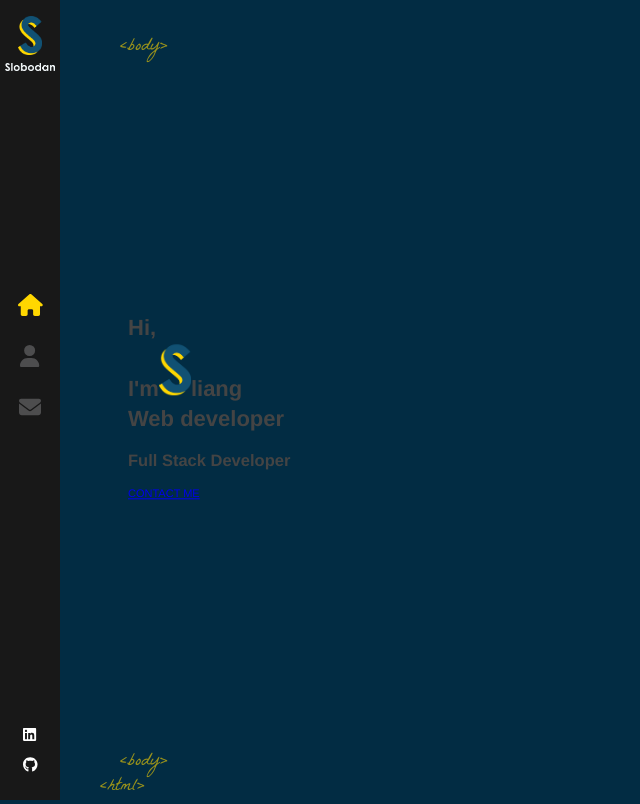
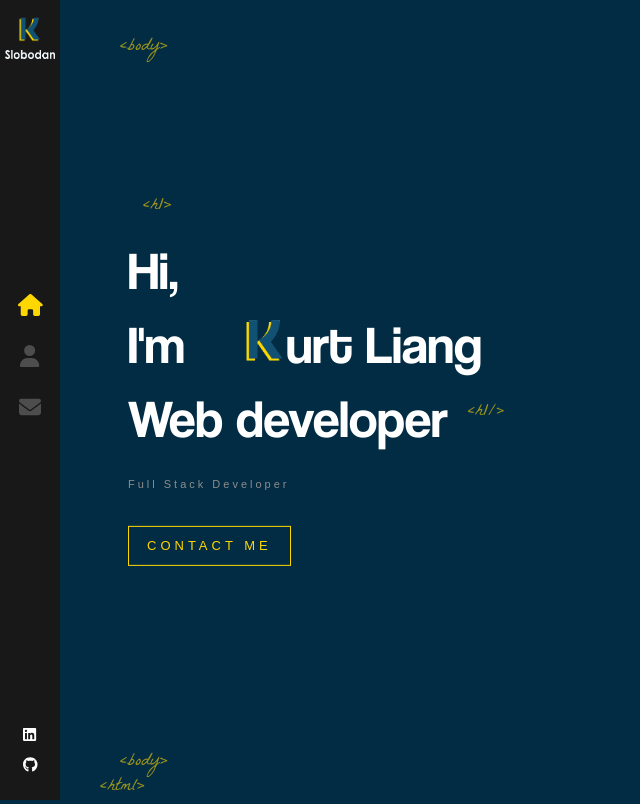
Before and after one commit to Kurt-Leong/react-portfolio, a React (Create React App) app: page / in a window 1280 px wide. Shown: the whole page, without its empty margins (0-640 px from the left). Built offline with nearby package versions, Linux system fonts and the light colour scheme.

Commit message:
styling landing page

```diff
--- a/src/components/Home/index.js
+++ b/src/components/Home/index.js
@@ -1,5 +1,5 @@
 import { Link } from 'react-router-dom'
-import LogoTitle from '../../assets/images/logo-s.png'
+import LogoTitle from '../../assets/images/logo-k.png'
 import './index.scss'
 
 export default function Home() {
@@ -8,9 +8,9 @@
       <div className="container home-page">
         <div className="text-zone ">
           <h1>
-            Hi, <br /> I'm
-            <img src={LogoTitle} alt="developer" />
-            liang
+            Hi,
+            <br /> I'm &nbsp; <img src={LogoTitle} alt="developer" />
+            urt Liang
             <br />
             Web developer
           </h1>
--- a/src/components/Home/index.scss
+++ b/src/components/Home/index.scss
@@ -9,8 +9,79 @@
   }
 
   h1{
+    color:#fff;
+    font-size:53px;
+    margin:0;
+    font-family: 'Coolvetica';
+    font-weight:400;
+
+    &::before{
+      content:"<h1>";
+      font-family:'La Belle Aurore';
+      color:#ffd700;
+      font-size:18px;
+      position:absolute;
+      margin-top:-40px;
+      left:15px;
+      opacity:0.6
+
+    }
+
+    &::after{
+      content:"<h1/>";
+      font-family:La Belle Aurore;
+      color:#ffd700;
+      font-size:18px;
+      position:absolute;
+      margin-top:18px;
+      margin-left:20px;
+      animation:fadeIn 1s 1.7s backwards;
+      opacity:0.6;
+
+
+    }
+
     img{
-      width:32px;
+      width:42px;
+      margin-left:20px;
+      opacity:0;
+      height:auto;
+      animation:rotateIn 1.5s linear both;
+      animation-delay:1.4s;
     }
   }
 }
+
+h2{
+  color: #8d8d8d;
+  margin-top: 20px;
+  font-weight: 400;
+  font-size: 11px;
+  font-family: sans-serif;
+  letter-spacing:3px;
+  animation:fadeIn 1s 1.8s backwards;
+
+}
+
+
+.flat-button {
+  color:#ffd700;
+  font-size: 13px;
+  font-weight: 400;
+  font-family: sans-serif;
+  letter-spacing: 4px;
+  text-decoration: none;
+  padding: 10px 18px;
+  border: 1px solid #ffd700;
+  margin-top:25px;
+  float: left;
+  animation: fadeIn 1s 1.8s backwards;
+  white-space: nowarp;
+
+
+
+  &:hover{
+    background: #ffd700;
+    color: #022c43;
+  }
+}
--- a/src/components/NavBar/index.js
+++ b/src/components/NavBar/index.js
@@ -1,6 +1,6 @@
 import { Link, NavLink } from 'react-router-dom'
 import './index.scss'
-import LogoS from '../../assets/images/logo-s.png'
+import LogoK from '../../assets/images/logo-k.png'
 import LogoSUbtitle from '../../assets/images/logo_sub.png'
 import { FontAwesomeIcon } from '@fortawesome/react-fontawesome'
 import { faEnvelope, faHome, faUser } from '@fortawesome/free-solid-svg-icons'
@@ -10,7 +10,7 @@
   return (
     <div className="nav-bar">
       <Link className="logo" to="/">
-        <img src={LogoS} alt="logo" />
+        <img src={LogoK} alt="logo" />
         <img className="sub-logo" src={LogoSUbtitle} alt="slobodan" />
       </Link>
       <nav>
```
Also changed, not shown: src/assets/images/logo-k.png (added).
